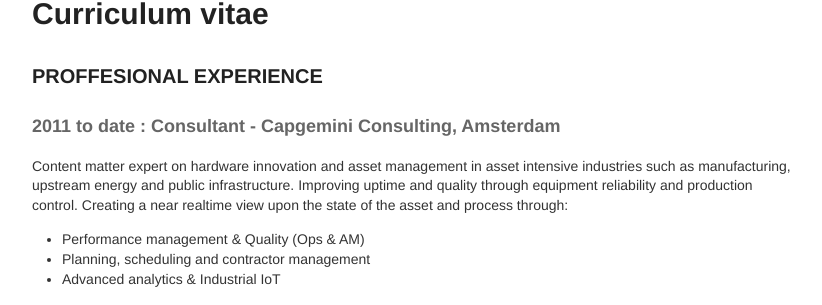
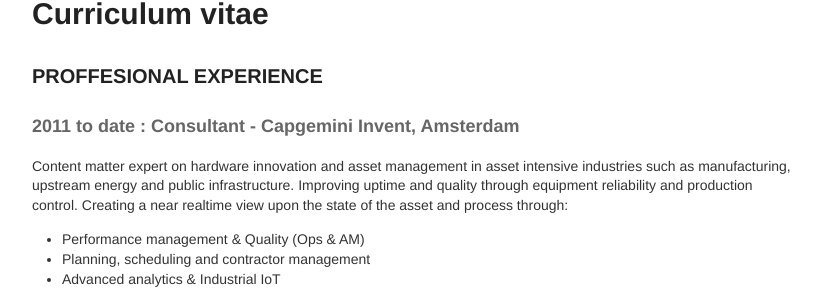
Before and after one commit to fprisse/fprisse.github.io, a Jekyll site: the page built from about.md, in a window 1280 px wide. Shown: the part 173-478 px from the top of the page, without its empty margins (228-1050 px from the left). Built offline with Jekyll 4.4.1, drawn with Linux system fonts in a browser that asks for light colours.

Commit message:
Update about.md

```diff
--- a/about.md
+++ b/about.md
@@ -6,7 +6,7 @@
 
 ### PROFFESIONAL EXPERIENCE
 
-#### 2011 to date : Consultant - Capgemini Consulting, Amsterdam
+#### 2011 to date : Consultant - Capgemini Invent, Amsterdam
 
 Content matter expert on hardware innovation and asset management in asset intensive industries such as manufacturing, upstream energy and public infrastructure. Improving uptime and quality through equipment reliability and production control. Creating a near realtime view upon the state of the asset and process through:
 
```
